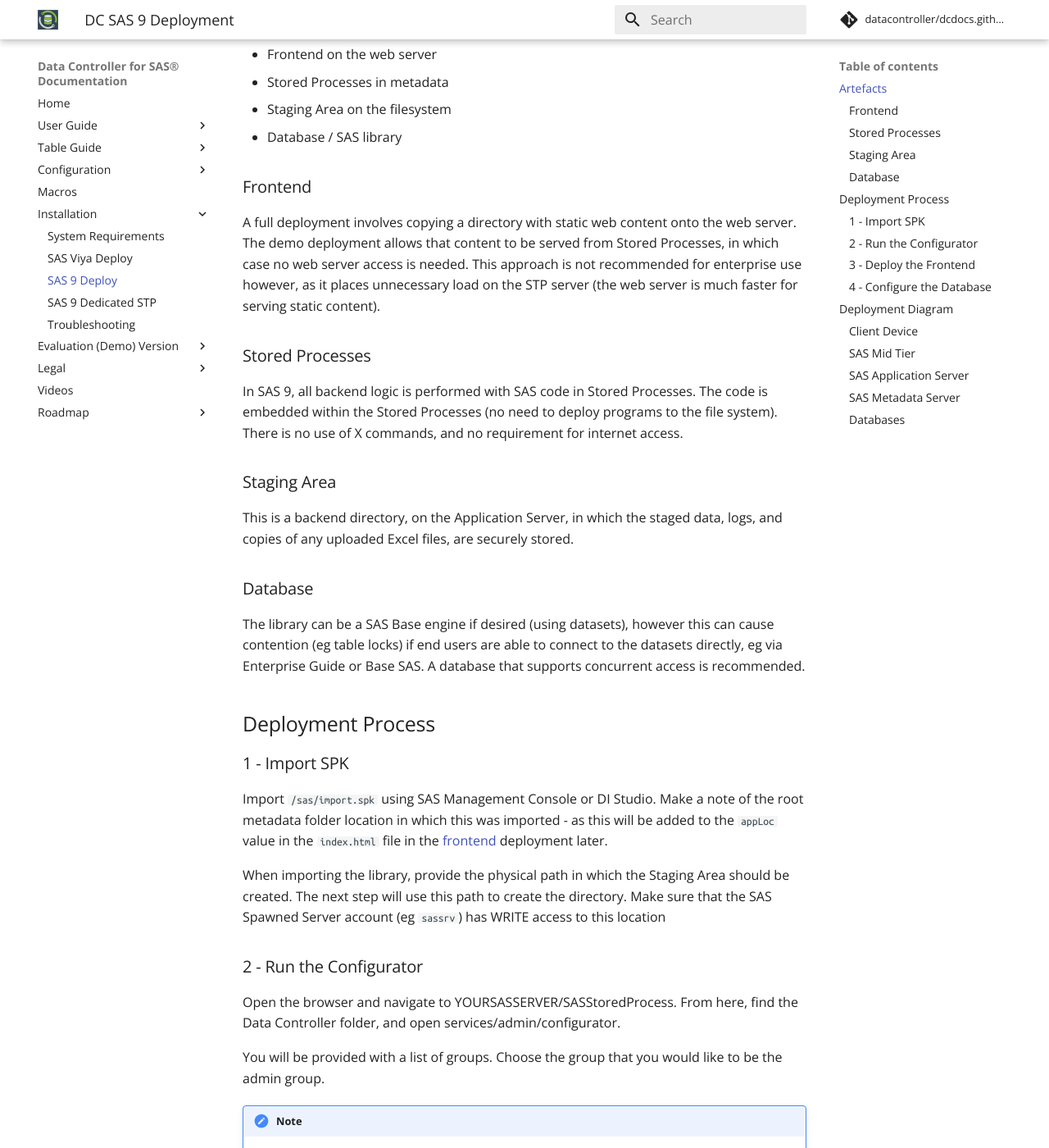
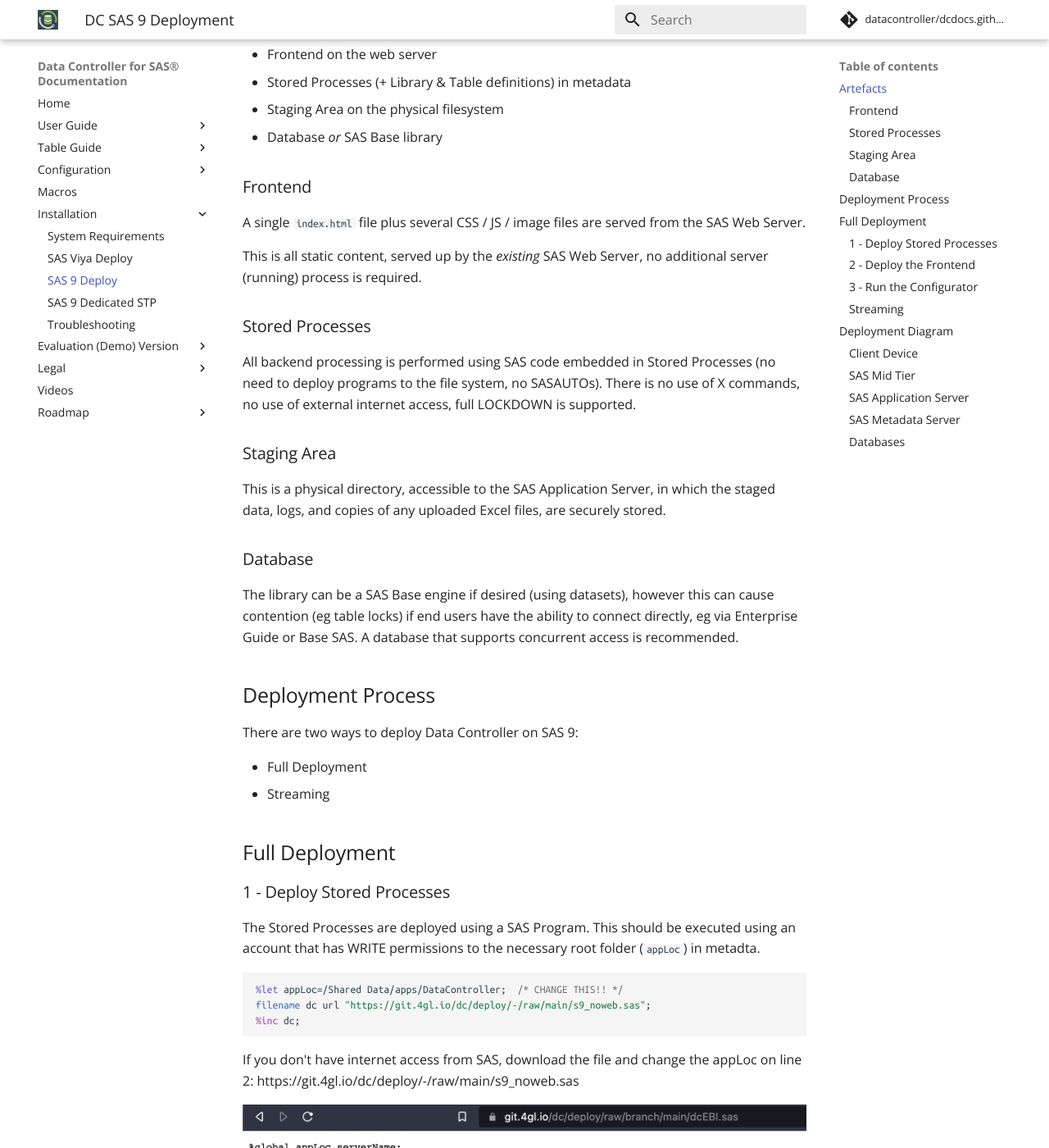
Before and after one commit to datacontroller/docs.datacontroller.io, an MkDocs documentation site: the page built from docs/dci-deploysas9.md, in a window 1280 px wide and 1400 px high, scrolled down 218 px. Shown: the whole window at 82% size. Built offline with MkDocs 1.6.1 and Material for MkDocs 9.7.7, drawn with Linux system fonts in a browser that asks for light colours; comment, search, counter and statistics services are not loaded; some of the changed text lies outside the part shown.

Commit message:
chore: automated commit

````diff
--- a/docs/dci-deploysas9.md
+++ b/docs/dci-deploysas9.md
@@ -9,67 +9,105 @@
 
 ## Artefacts
 
-Data Controller for SAS 9 consists of:
+A Full Deployment of Data Controller for SAS 9 consists of:
 
 * Frontend on the web server
-* Stored Processes in metadata
-* Staging Area on the filesystem
-* Database / SAS library
+* Stored Processes (+ Library & Table definitions) in metadata
+* Staging Area on the physical filesystem
+* Database _or_ SAS Base library
 
 ### Frontend
-A full deployment involves copying a directory with static web content onto the web server.  The demo deployment allows that content to be served from Stored Processes, in which case no web server access is needed.  This approach is not recommended for enterprise use however, as it places unnecessary load on the STP server (the web server is much faster for serving static content).
+A single `index.html` file plus several CSS / JS / image files are served from the SAS Web Server.
+
+This is all static content, served up by the _existing_ SAS Web Server, no additional server (running) process is required.
 
 ### Stored Processes
-In SAS 9, all backend logic is performed with SAS code in Stored Processes.  The code is embedded within the Stored Processes (no need to deploy programs to the file system).  There is no use of X commands, and no requirement for internet access.
+All backend processing is performed using SAS code embedded in Stored Processes (no need to deploy programs to the file system, no SASAUTOs).  There is no use of X commands, no use of external internet access, full LOCKDOWN is supported.
 
 ### Staging Area
-This is a backend directory, on the Application Server, in which the staged data, logs, and copies of any uploaded Excel files, are securely stored.
+This is a physical directory, accessible to the SAS Application Server, in which the staged data, logs, and copies of any uploaded Excel files, are securely stored.
 
 ### Database
-The library can be a SAS Base engine if desired (using datasets), however this can cause contention (eg table locks) if end users are able to connect to the datasets directly, eg via Enterprise Guide or Base SAS.
+The library can be a SAS Base engine if desired (using datasets), however this can cause contention (eg table locks) if end users have the ability to connect directly, eg via Enterprise Guide or Base SAS.
 A database that supports concurrent access is recommended.
 
 ## Deployment Process
-### 1 - Import SPK
 
-Import `/sas/import.spk` using SAS Management Console or DI Studio.  Make a note of the root metadata folder location in which this was imported - as this will be added to the `appLoc` value in the `index.html` file in the [frontend](#3-deploy-the-frontend) deployment later.
+There are two ways to deploy Data Controller on SAS 9:
 
-When importing the library, provide the physical path in which the Staging Area should be created.  The next step will use this path to create the directory.  Make sure that the SAS Spawned Server account (eg `sassrv`) has WRITE access to this location
+* Full Deployment
+* Streaming
 
-### 2 - Run the Configurator
+## Full Deployment
+### 1 - Deploy Stored Processes
 
-Open the browser and navigate to YOURSASSERVER/SASStoredProcess.  From here, find the Data Controller folder, and open services/admin/configurator.
+The Stored Processes are deployed using a SAS Program.  This should be executed using an account that has WRITE permissions to the necessary root folder (`appLoc`) in metadta.
 
-You will be provided with a list of groups.  Choose the group that you would like to be the admin group.
+```sas
+%let appLoc=/Shared Data/apps/DataController;  /* CHANGE THIS!! */
+filename dc url "https://git.4gl.io/dc/deploy/-/raw/main/s9_noweb.sas";
+%inc dc;
+```
 
-!!! note
-    Anyone in this admin group will have unrestricted access to Data Controller!
+If you don't have internet access from SAS, download the file and change the appLoc on line 2:  https://git.4gl.io/dc/deploy/-/raw/main/s9_noweb.sas
 
-After you click submit, the Stored Process will run, configure the staging area and create the library tables (as datasets).
+![](img/sas9_apploc.png)
 
-At this point you can already open the app (demo version).
+You can also change the `serverName` here, which is necessary if you are using any other logical server than `SASApp`.
 
-### 3 - Deploy the Frontend
+### 2 - Deploy the Frontend
+
 The Data Controller frontend comes pre-built, and ready to deploy to the root of the SAS Web Server (mid-tier), typically `!SASCONFIG/LevX/Web/WebServer/htdocs` in SAS 9.
 
 Deploy as follows:
 
-1 - Unzip `dcfrontend.zip` and upload the entire `datacontroller` directory to the static content server (htdocs folder).
+1.  Download the zip file from: https://git.4gl.io/dc/deploy/-/raw/main/frontend.zip
+2. Unzip and place in the [htdocs folder of your SAS Web Server](https://sasjs.io/frontend-deployment/#sas9-deploy)
+3. Open the `index.html` file and update the `appLoc` value to the location where the Stored Processes were deployed earlier.  The `serverType` should also be `SAS9`.
 
-2 - Open the `index.html` file and update the `appLoc` value to the location where the Stored Processes were deployed earlier.
+You can now open the app at `https://YOURWEBSERVER/unzippedfoldername` and follow the configuration steps (DC Physical Location and Admin Group) to complete deployment.
 
-It should now be possible to use the application - simply navigate to `YOURSASWEBLOC:port/yourRoot/datacontroller` and sign in!
+### 3 - Run the Configurator
 
-### 4 - Configure the Database
-If you have a database available, then we recommend you use it for storing the data controller configuration tables.  This part involves migrating the data from the BASE library to your database schema, and updating the library definition in metadata.
+When opening Data Controller for the first time, a configuration screen is presented.  There are two things to configure:
 
-Contact us for support with DDL and migration steps for your chosen vendor.
+1. Path to the designated physical staging area. Make sure that the SAS Spawned Server account (eg `sassrv`) has WRITE access to this location.
+2. Admin Group. ⚠️ Note that anyone in this group will have unrestricted access to Data Controller! ⚠️
+
+
+After you click submit, the Stored Process will run, configure the staging area and create the library tables (as datasets).
+
+You will then be presented with three further links:
+
+1. Refresh Data Catalog.  Run this to scan all available datasets and update the catalog.
+2. Refresh Table Metadata.  Run this to update the table-level data lineage.
+3. Launch.  Currently this feature only works for streaming apps - just refresh the page for a full deployment.
+
+
+
+### Streaming
+
+The streaming approach is optimised for rapid deployment, and works by bundling the frontend into metadata. This is a highly inefficient way to serve web content, and thus should only really be used for demos / evaluation purposes.
+
+Deployment is very easy - just run the SAS code below (after changing the `appLoc`):
+
+```sas
+%let appLoc=/Shared Data/apps/DataController;  /* CHANGE THIS!! */
+filename dc url "https://git.4gl.io/dc/deploy/-/raw/main/s9.sas";
+%inc dc;
+```
+
+If you don't have internet access from your SAS environment, you can also [download the file directly](https://git.4gl.io/dc/deploy/-/raw/main/s9.sas) and modify the `appLoc` on line 2, as follows:
+
+![](img/sas9_apploc.png)
+
+After that, continue to the configuration as described above.
 
 ## Deployment Diagram
 
 The below areas of the SAS platform are modified when deploying Data Controller:
 
-<img src="/img/dci_deploymentdiagram.svg" height="350" style="border:3px solid black" >
+<img src="img/dci_deploymentdiagram.svg" height="350" style="border:3px solid black" >
 
 ### Client Device
 
@@ -101,7 +139,7 @@
 
 We strongly recommend that the Data Controller configuration tables are stored in a database for concurrency reasons, however it is also possible to use a BASE engine library.
 
-We provide the DDL for creating the tables, we have customers in production using Oracle, Postgres, Netezza, SQL Server to name a few.
+We have customers in production using Oracle, Postgres, Netezza, SQL Server to name a few.  Contact us for support with DDL and migration steps for your chosen vendor.
 
 !!! note
-    Data Controller does NOT modify schemas! It will not create or drop tables, or add/modify columns or attributes.  Only rows can be modified using the tool.
+    Data Controller does NOT modify schemas! It will not create or drop tables, or add/modify columns or attributes.  Only data _values_ (not the model) can be modified using this tool.
````
Also changed, not shown: docs/img/sas9_apploc.png (added).
